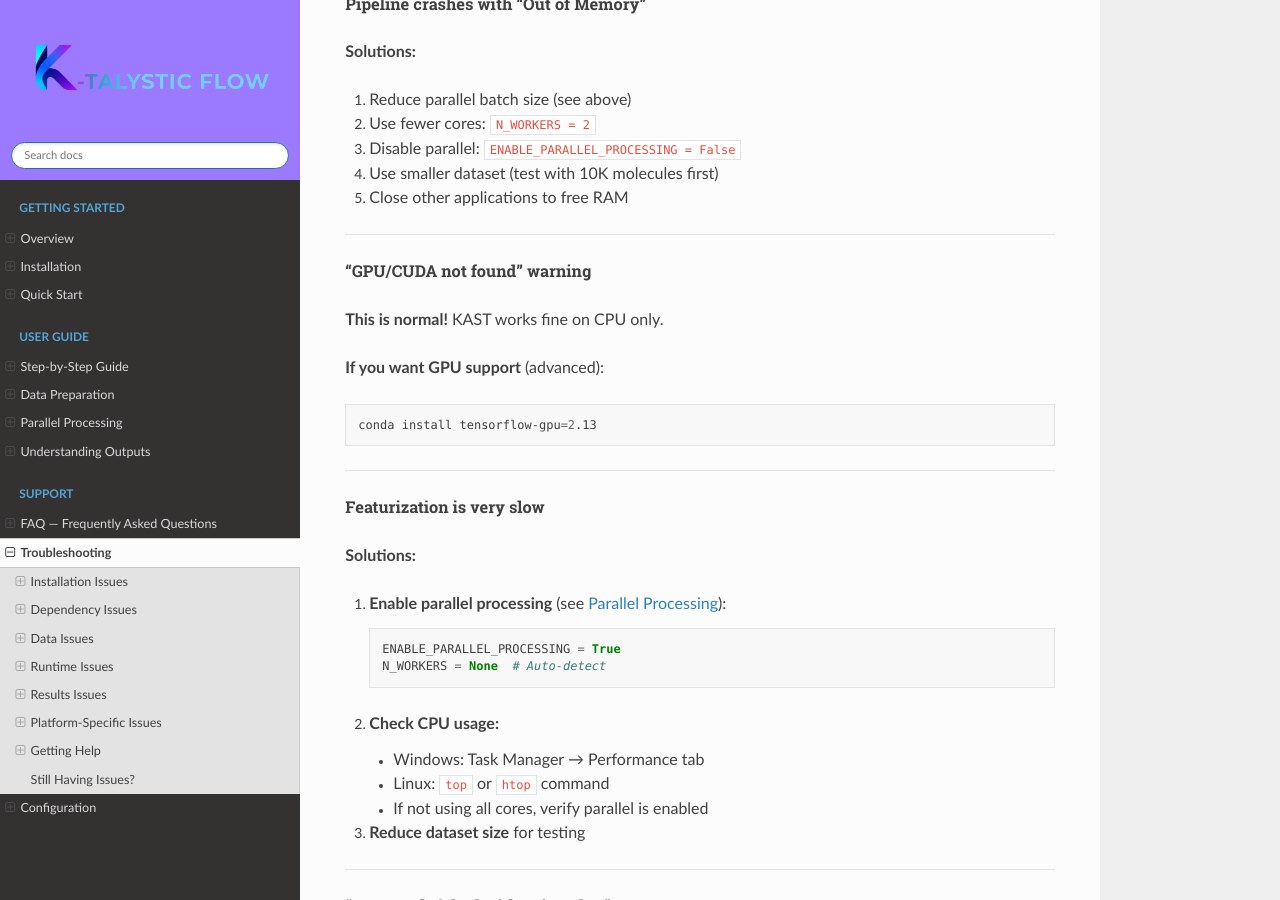
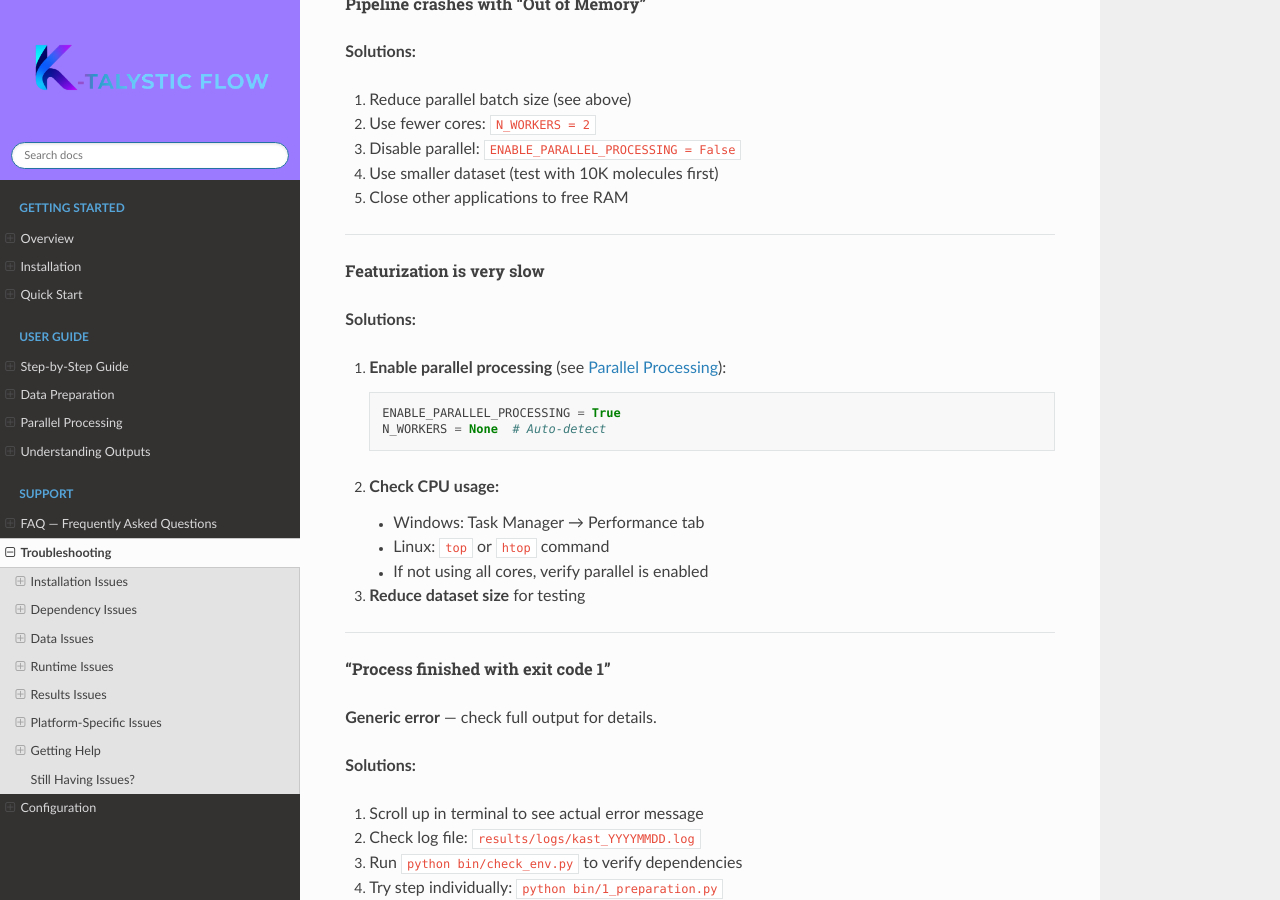
Before and after one commit to kelsouzs/KAST, a Sphinx documentation site: the page built from docs/support/troubleshooting.md, in a window 1280 px wide and 900 px high, scrolled down 4348 px. Built offline with Sphinx 7.4.7 and the Read the Docs theme 3.1.0, drawn with Linux system fonts in a browser that asks for light colours; pages that are not in the unit, such as notebooks, are missing from menus; some of the changed text lies outside the part shown.

````diff
--- a/docs/support/troubleshooting.md
+++ b/docs/support/troubleshooting.md
@@ -197,17 +197,6 @@
 
 ---
 
-### "GPU/CUDA not found" warning
-
-**This is normal!** KAST works fine on CPU only.
-
-**If you want GPU support** (advanced):
-```bash
-conda install tensorflow-gpu=2.13
-```
-
----
-
 ### Featurization is very slow
 
 **Solutions:**
````
Also changed, not shown: other parts of docs/support/troubleshooting.md (+1 -1 lines).
